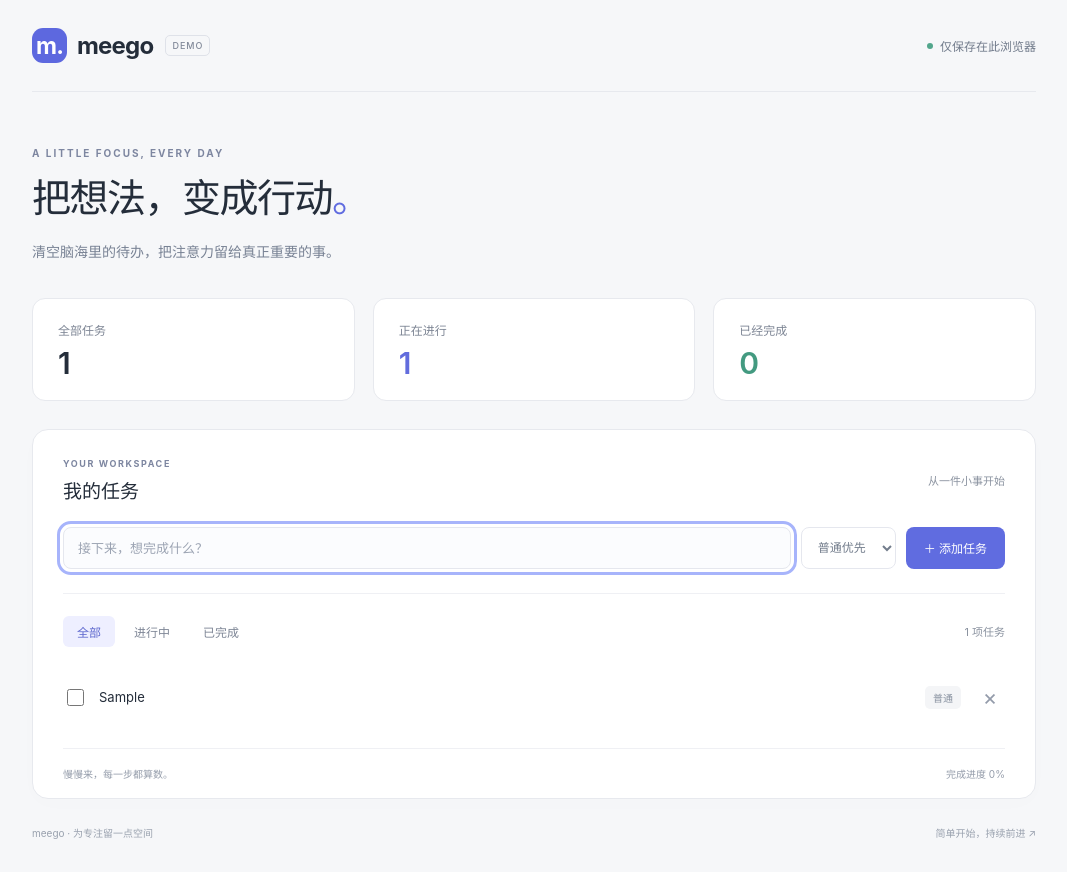
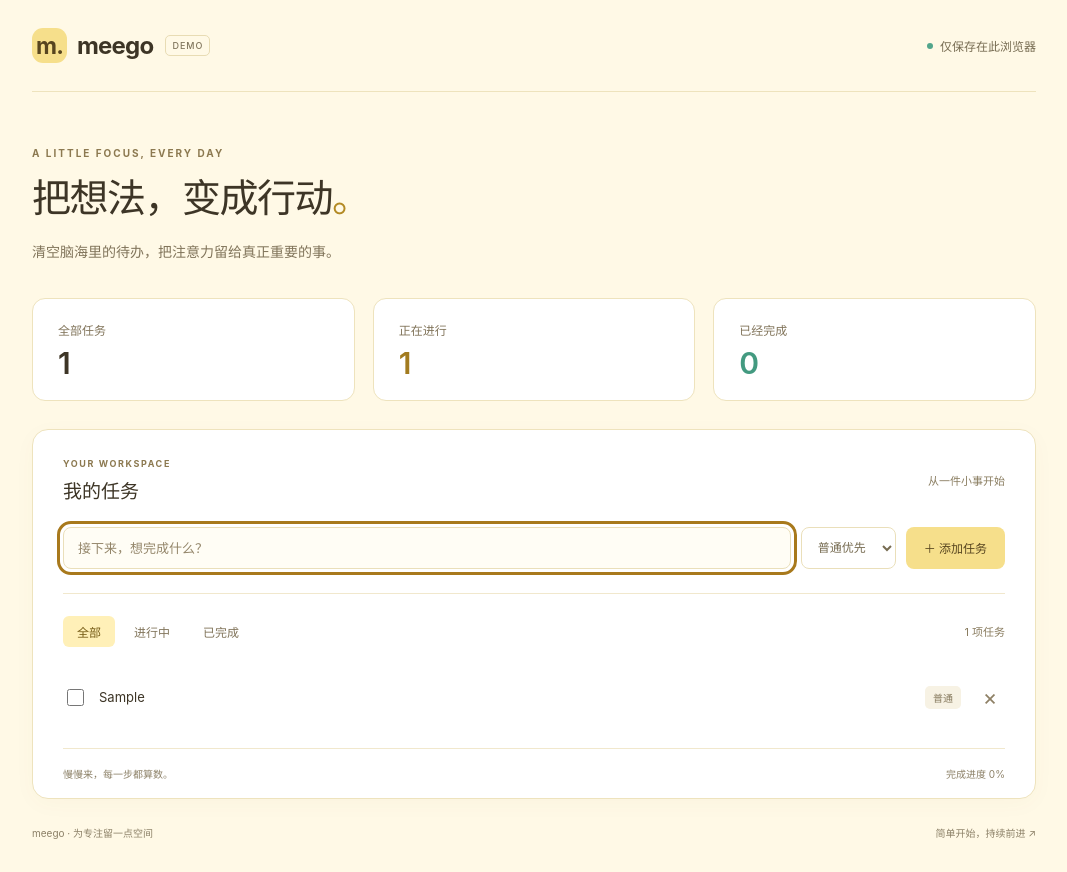
Before and after one commit to lynne-byte-ai/Meego-demo, a website with bundled scripts: page public/index.html in a window 1280 px wide. Both pictures are taken after typing "Sample" into the empty fields and a click on the button "＋ 添加任务". Shown: the whole page, without its empty margins (106-1173 px from the left). Built offline with nearby package versions, Linux system fonts and the light colour scheme.

Commit message:
style: switch task board to a light yellow palette

```diff
--- a/public/index.html
+++ b/public/index.html
@@ -3,7 +3,7 @@
   <head>
     <meta charset="UTF-8">
     <meta name="viewport" content="width=device-width, initial-scale=1">
-    <meta name="theme-color" content="#f6f7f9">
+    <meta name="theme-color" content="#fff9e6">
     <title>Meego · 把想法变成行动</title>
     <link rel="stylesheet" href="/styles.css">
     <script type="module" src="/app.js"></script>
--- a/public/styles.css
+++ b/public/styles.css
@@ -1,62 +1,62 @@
-:root { font-family: Inter, -apple-system, BlinkMacSystemFont, "Segoe UI", "PingFang SC", "Microsoft YaHei", sans-serif; color: #242d3a; background: #f6f7f9; font-synthesis: none; }
+:root { font-family: Inter, -apple-system, BlinkMacSystemFont, "Segoe UI", "PingFang SC", "Microsoft YaHei", sans-serif; color: #3d3526; background: #fff9e6; font-synthesis: none; }
 * { box-sizing: border-box; }
 body { margin: 0; }
 button, input, select { font: inherit; }
 button, select, input[type="checkbox"] { cursor: pointer; }
 button { transition: background .15s, color .15s; }
-:focus-visible { outline: 3px solid #a7b4fb; outline-offset: 3px; }
+:focus-visible { outline: 3px solid #a8791c; outline-offset: 3px; }
 [hidden] { display: none !important; }
 .shell { max-width: 1100px; margin: auto; padding: 0 48px; }
-.topbar { display: flex; align-items: center; justify-content: space-between; padding: 28px 0; border-bottom: 1px solid #e7e9ee; }
+.topbar { display: flex; align-items: center; justify-content: space-between; padding: 28px 0; border-bottom: 1px solid #eee3bd; }
 .brand { display: flex; align-items: center; gap: 10px; font-size: 24px; font-weight: 750; letter-spacing: -.8px; color: inherit; text-decoration: none; }
-.brand-mark { display: grid; place-items: center; width: 35px; height: 35px; border-radius: 11px; background: #5d68df; color: white; font-size: 23px; }
-.demo-tag { align-self: center; margin-left: 2px; padding: 4px 6px; border: 1px solid #dfe2e9; border-radius: 5px; font-size: 9px; letter-spacing: 1px; color: #818999; font-weight: 500; }
-.local-note { display: flex; align-items: center; gap: 7px; font-size: 12px; color: #717b8b; }
+.brand-mark { display: grid; place-items: center; width: 35px; height: 35px; border-radius: 11px; background: #f6df8b; color: #57451f; font-size: 23px; }
+.demo-tag { align-self: center; margin-left: 2px; padding: 4px 6px; border: 1px solid #e8dcb4; border-radius: 5px; font-size: 9px; letter-spacing: 1px; color: #81765d; font-weight: 500; }
+.local-note { display: flex; align-items: center; gap: 7px; font-size: 12px; color: #776c52; }
 .status-dot { height: 6px; width: 6px; border-radius: 50%; background: #52a68c; }
 main { padding-top: 55px; }
-.eyebrow { margin: 0 0 12px; color: #7d86a0; font-size: 10px; font-weight: 650; letter-spacing: 2px; }
+.eyebrow { margin: 0 0 12px; color: #8c7950; font-size: 10px; font-weight: 650; letter-spacing: 2px; }
 h1 { margin: 0; font-size: clamp(28px, 4vw, 39px); font-weight: 650; letter-spacing: -1.5px; line-height: 1.4; }
-h1 span { color: #606ce0; }
-.subtitle { color: #788294; font-size: 14px; margin: 13px 0 0; line-height: 1.8; }
+h1 span { color: #b38a24; }
+.subtitle { color: #81745a; font-size: 14px; margin: 13px 0 0; line-height: 1.8; }
 .stats { display: grid; grid-template-columns: repeat(3, 1fr); gap: 18px; margin: 34px 0 28px; }
-.stats article { padding: 22px 25px; border: 1px solid #e7e9ee; border-radius: 13px; background: white; }
-.stats article span { display: block; font-size: 12px; color: #7d8594; margin-bottom: 10px; }
+.stats article { padding: 22px 25px; border: 1px solid #eee3bd; border-radius: 13px; background: white; }
+.stats article span { display: block; font-size: 12px; color: #81745a; margin-bottom: 10px; }
 .stats strong { font-size: 30px; font-weight: 600; line-height: 1; }
-.stats article:nth-child(2) strong { color: #626cdd; }
+.stats article:nth-child(2) strong { color: #a27b1f; }
 .stats article:nth-child(3) strong { color: #439a80; }
-.board { background: white; border: 1px solid #e7e9ee; border-radius: 16px; box-shadow: 0 5px 22px #26314a03; padding: 28px 30px 0; }
+.board { background: white; border: 1px solid #eee3bd; border-radius: 16px; box-shadow: 0 5px 22px #80631708; padding: 28px 30px 0; }
 .board-heading { display: flex; justify-content: space-between; align-items: center; margin-bottom: 24px; }
 .board-heading .eyebrow { font-size: 9px; margin-bottom: 7px; letter-spacing: 1.6px; }
 h2 { font-size: 19px; margin: 0; font-weight: 600; }
-.small-note { color: #8b93a0; font-size: 11px; }
-form { display: flex; gap: 10px; padding-bottom: 24px; border-bottom: 1px solid #eff0f4; }
-input:not([type="checkbox"]) { width: 100%; min-width: 0; border: 1px solid #e5e7ee; border-radius: 8px; padding: 12px 14px; font-size: 13px; background: #fbfcfe; color: #2c3545; }
-input::placeholder { color: #9ca4b3; }
-select { border: 1px solid #e5e7ee; border-radius: 8px; background: white; color: #737d8c; font-size: 12px; padding: 0 12px; }
-.add-button { flex-shrink: 0; border: 0; border-radius: 8px; background: #606ce0; color: white; padding: 0 18px; font-size: 12px; font-weight: 500; }
-.add-button:hover { background: #4d58c9; }
+.small-note { color: #8a7d60; font-size: 11px; }
+form { display: flex; gap: 10px; padding-bottom: 24px; border-bottom: 1px solid #f1e8cd; }
+input:not([type="checkbox"]) { width: 100%; min-width: 0; border: 1px solid #eadfba; border-radius: 8px; padding: 12px 14px; font-size: 13px; background: #fffdf5; color: #453b28; }
+input::placeholder { color: #94866a; }
+select { border: 1px solid #eadfba; border-radius: 8px; background: white; color: #776c52; font-size: 12px; padding: 0 12px; }
+.add-button { flex-shrink: 0; border: 0; border-radius: 8px; background: #f6df8b; color: #57451f; padding: 0 18px; font-size: 12px; font-weight: 500; }
+.add-button:hover { background: #efd171; }
 .toolbar { display: flex; justify-content: space-between; align-items: center; padding-top: 22px; }
 .filters { display: flex; gap: 5px; }
-.filters button { color: #7d8595; background: transparent; border: 0; padding: 7px 14px; border-radius: 6px; font-size: 12px; }
-.filters button[aria-pressed="true"] { background: #eeefff; color: #5e68ce; font-weight: 600; }
-.filters button:hover { background: #f1f2fa; }
+.filters button { color: #81745a; background: transparent; border: 0; padding: 7px 14px; border-radius: 6px; font-size: 12px; }
+.filters button[aria-pressed="true"] { background: #fff0b8; color: #755b15; font-weight: 600; }
+.filters button:hover { background: #fff5d4; }
 #task-list { list-style: none; padding: 0; margin: 18px 0; }
-.task { display: flex; gap: 14px; align-items: center; min-height: 65px; border-bottom: 1px solid #f0f1f5; }
+.task { display: flex; gap: 14px; align-items: center; min-height: 65px; border-bottom: 1px solid #f3ecd7; }
 .task:last-child { border-bottom: 0; }
 .task-label { display: flex; gap: 12px; align-items: center; flex: 1; min-width: 0; cursor: pointer; padding: 12px 0; font-size: 13px; }
 .task-label span { overflow-wrap: anywhere; line-height: 1.7; }
-.task input { width: 17px; height: 17px; flex-shrink: 0; accent-color: #626cdd; }
-.completed .task-label span { text-decoration: line-through; color: #9da4b0; }
-.priority { flex-shrink: 0; padding: 4px 8px; border-radius: 5px; background: #f4f5f7; color: #87909f; font-size: 10px; }
+.task input { width: 17px; height: 17px; flex-shrink: 0; accent-color: #a27b1f; }
+.completed .task-label span { text-decoration: line-through; color: #9b9078; }
+.priority { flex-shrink: 0; padding: 4px 8px; border-radius: 5px; background: #f7f2e4; color: #86795d; font-size: 10px; }
 .priority.high { color: #bd8150; background: #fff4e9; }
-.delete-button { border: 0; background: transparent; color: #939baa; font-size: 22px; width: 30px; height: 34px; border-radius: 6px; }
+.delete-button { border: 0; background: transparent; color: #8e8065; font-size: 22px; width: 30px; height: 34px; border-radius: 6px; }
 .delete-button:hover { color: #bf5364; background: #fff0f2; }
 .empty-state { text-align: center; padding: 30px 0 51px; }
-.empty-icon { display: grid; place-items: center; width: 47px; height: 47px; margin: 0 auto 17px; border: 1px solid #e6e9f6; border-radius: 15px; background: #f7f8fe; color: #8c96d5; font-size: 24px; transform: rotate(-6deg); }
+.empty-icon { display: grid; place-items: center; width: 47px; height: 47px; margin: 0 auto 17px; border: 1px solid #efdfa2; border-radius: 15px; background: #fff8dc; color: #a88628; font-size: 24px; transform: rotate(-6deg); }
 h3 { font-size: 14px; font-weight: 550; margin: 0 0 8px; }
-.empty-state p { font-size: 12px; color: #9098a6; margin: 0; }
-.board-footer { display: flex; justify-content: space-between; border-top: 1px solid #eff0f4; padding: 17px 0; color: #949caa; font-size: 10px; }
-.site-footer { display: flex; justify-content: space-between; padding: 26px 0 32px; font-size: 10px; color: #99a1ae; }
+.empty-state p { font-size: 12px; color: #8a7d60; margin: 0; }
+.board-footer { display: flex; justify-content: space-between; border-top: 1px solid #f1e8cd; padding: 17px 0; color: #8c8067; font-size: 10px; }
+.site-footer { display: flex; justify-content: space-between; padding: 26px 0 32px; font-size: 10px; color: #8c8067; }
 .notice { font-size: 12px; color: #91682b; background: #fff8e9; padding: 12px; border-radius: 6px; line-height: 1.7; }
 .sr-only { position: absolute; width: 1px; height: 1px; padding: 0; overflow: hidden; clip: rect(0, 0, 0, 0); white-space: nowrap; border: 0; }
 @media (max-width: 640px) { .shell { padding: 0 20px; } .topbar { padding: 20px 0; } .local-note { font-size: 10px; } main { padding-top: 36px; } .stats { gap: 10px; margin-top: 26px; } .stats article { padding: 18px 15px; } .stats strong { font-size: 26px; } .board { padding: 22px 18px 0; } .board-heading > .small-note { display: none; } form { flex-wrap: wrap; } input:not([type="checkbox"]) { flex-basis: 100%; } select { flex: 1; height: 40px; } .add-button { height: 40px; } .priority { font-size: 9px; padding: 4px 5px; } .task { gap: 7px; } .site-footer > span:last-child { display: none; } }
```
